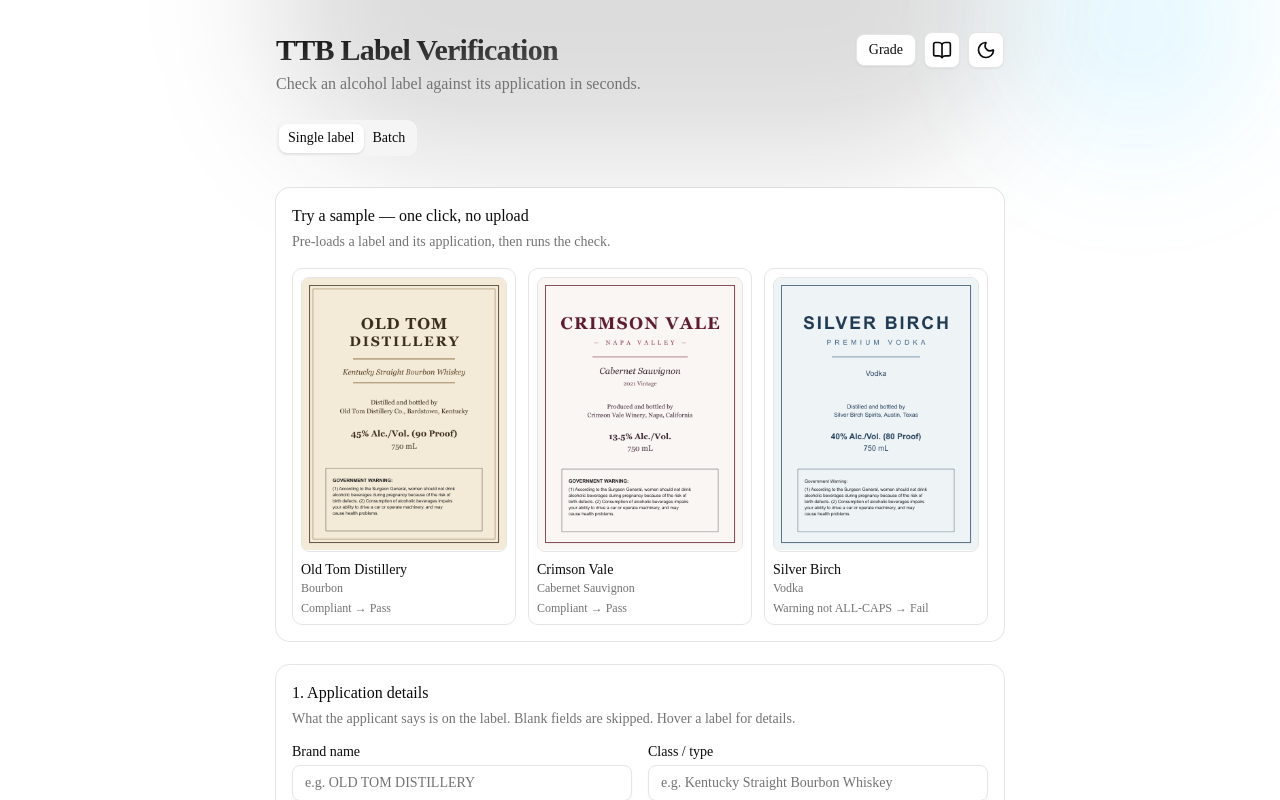
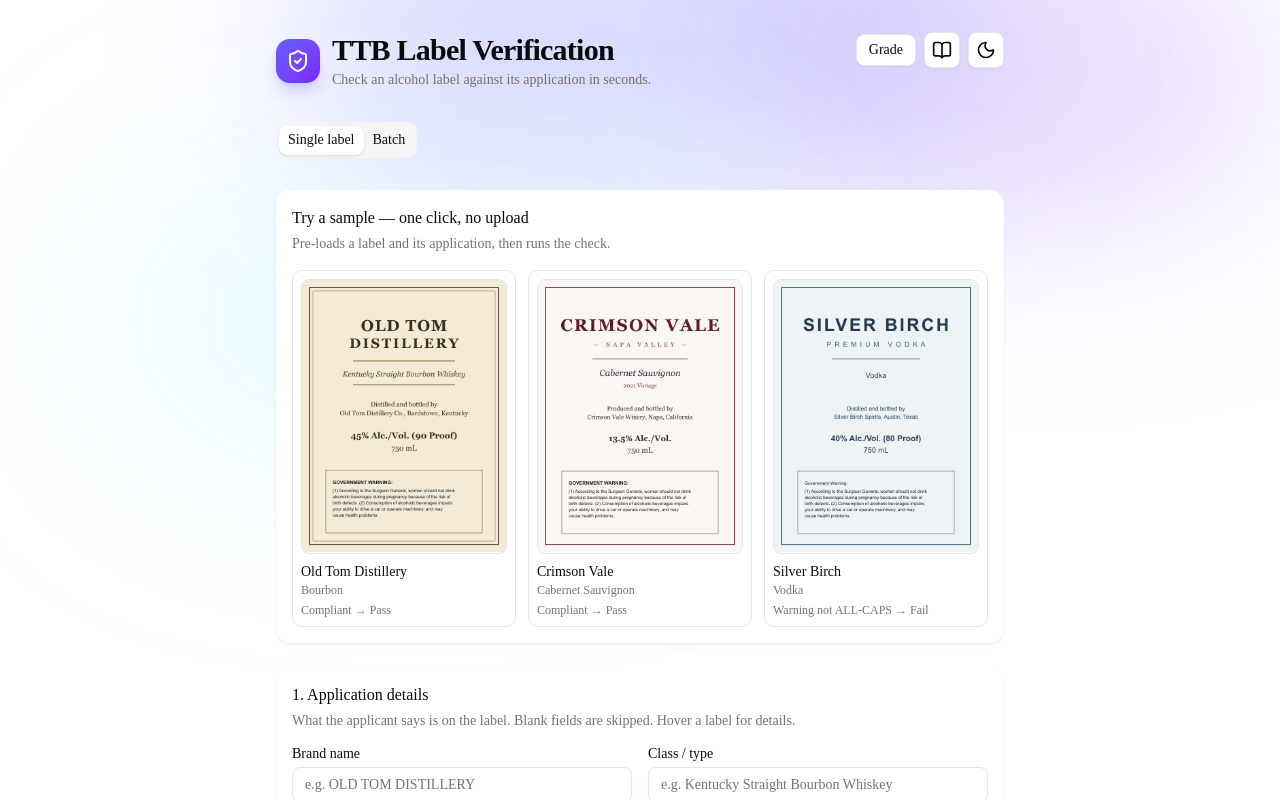
Before and after one commit to BarnsL/ttb-label-verifier, a Next.js app: page / in a window 1280 px wide. Shown: the top 800 px of the page. Built offline with nearby package versions, Linux system fonts and the light colour scheme.

Commit message:
style: indigo brand accent, aurora backdrop, logo mark, card depth
- Primary color → indigo (light + dark) for real brand identity
- Visible aurora background (indigo/violet/sky), shield-check logo mark
- Card elevation (subtle shadows + dark inset highlight)

```diff
--- a/src/app/globals.css
+++ b/src/app/globals.css
@@ -79,7 +79,7 @@
   --card-foreground: oklch(0.145 0 0);
   --popover: oklch(1 0 0);
   --popover-foreground: oklch(0.145 0 0);
-  --primary: oklch(0.205 0 0);
+  --primary: oklch(0.52 0.2 264);
   --primary-foreground: oklch(0.985 0 0);
   --secondary: oklch(0.97 0 0);
   --secondary-foreground: oklch(0.205 0 0);
@@ -114,8 +114,8 @@
   --card-foreground: oklch(0.985 0 0);
   --popover: oklch(0.205 0 0);
   --popover-foreground: oklch(0.985 0 0);
-  --primary: oklch(0.922 0 0);
-  --primary-foreground: oklch(0.205 0 0);
+  --primary: oklch(0.62 0.19 264);
+  --primary-foreground: oklch(0.985 0 0);
   --secondary: oklch(0.269 0 0);
   --secondary-foreground: oklch(0.985 0 0);
   --muted: oklch(0.269 0 0);
@@ -152,3 +152,13 @@
     @apply font-sans;
   }
 }
+
+/* Card depth */
+[data-slot="card"] {
+  box-shadow: 0 1px 2px 0 rgb(0 0 0 / 0.06), 0 4px 16px -8px rgb(0 0 0 / 0.08);
+}
+.dark [data-slot="card"] {
+  box-shadow:
+    inset 0 1px 0 0 rgb(255 255 255 / 0.05),
+    0 10px 30px -14px rgb(0 0 0 / 0.7);
+}
--- a/src/app/page.tsx
+++ b/src/app/page.tsx
@@ -3,7 +3,7 @@
 import { useState } from "react";
 import Image from "next/image";
 import Link from "next/link";
-import { Upload } from "lucide-react";
+import { ShieldCheck, Upload } from "lucide-react";
 import type { VerificationResult, FieldResult, FieldStatus } from "@/lib/types";
 import { prepareImage, type PreparedImage } from "@/lib/image";
 import { buttonVariants } from "@/components/ui/button";
@@ -56,16 +56,20 @@ export default function Home() {
     <TooltipProvider>
       <main className="relative min-h-screen overflow-hidden">
         <div aria-hidden className="pointer-events-none absolute inset-0 -z-10 overflow-hidden">
-          <div className="absolute -top-40 left-1/2 h-80 w-[46rem] -translate-x-1/2 rounded-full bg-primary/15 blur-3xl" />
-          <div className="absolute -top-24 right-6 h-60 w-60 rounded-full bg-sky-400/10 blur-3xl" />
+          <div className="absolute -top-32 left-1/2 h-72 w-[42rem] -translate-x-1/2 rounded-full bg-indigo-500/25 blur-[100px]" />
+          <div className="absolute -top-16 right-0 h-72 w-[32rem] rounded-full bg-violet-500/20 blur-[100px]" />
+          <div className="absolute top-48 left-1/3 h-64 w-[40rem] -translate-x-1/2 rounded-full bg-sky-400/10 blur-[120px]" />
         </div>
         <div className="mx-auto max-w-3xl px-5 py-8">
-          <header className="mb-6 flex items-start justify-between gap-4">
-            <div>
-              <h1 className="bg-gradient-to-br from-foreground to-foreground/60 bg-clip-text text-3xl font-bold tracking-tight text-transparent">
-                TTB Label Verification
-              </h1>
-              <p className="mt-1 text-muted-foreground">Check an alcohol label against its application in seconds.</p>
+          <header className="mb-8 flex items-start justify-between gap-4">
+            <div className="flex items-center gap-3">
+              <div className="flex size-11 shrink-0 items-center justify-center rounded-xl bg-gradient-to-br from-indigo-500 to-violet-600 text-white shadow-lg shadow-indigo-500/25">
+                <ShieldCheck className="size-6" />
+              </div>
+              <div>
+                <h1 className="text-2xl font-bold tracking-tight sm:text-3xl">TTB Label Verification</h1>
+                <p className="mt-0.5 text-sm text-muted-foreground">Check an alcohol label against its application in seconds.</p>
+              </div>
             </div>
             <div className="flex items-center gap-2">
               <Link href="/grade" title="Open the reviewer grading rubric" className={cn(buttonVariants({ variant: "outline", size: "sm" }))}>
```
